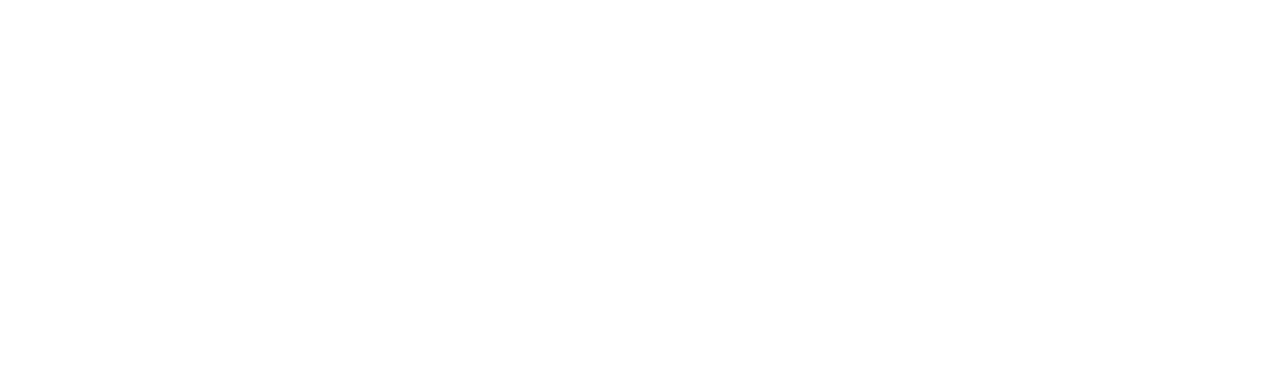
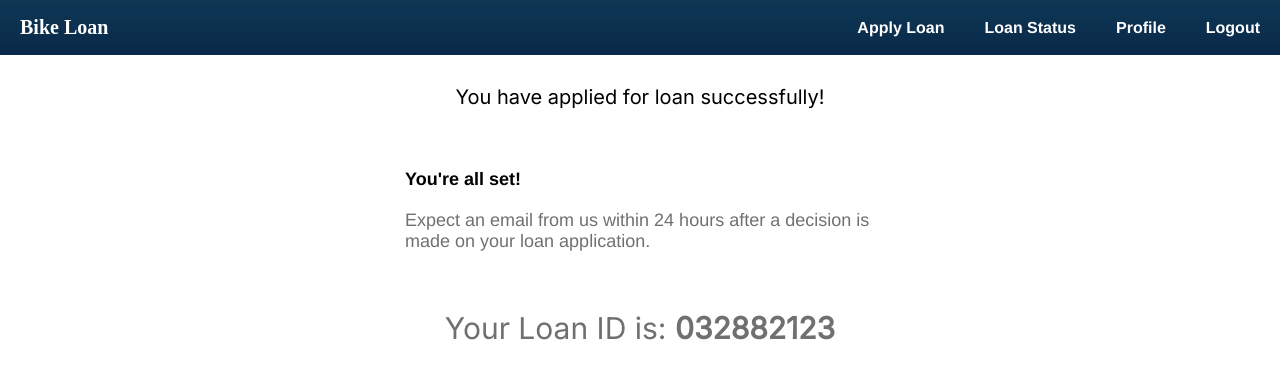
Before and after one commit to iamneo-production/311170b1-8dfb-45b8-b98f-e632175c0092, a React (Create React App) app in the folder reactapp/: page /user/success in a window 1280 px wide. Before the commit this address had no page. Shown: the top 378 px of the page. Built offline with nearby package versions, Linux system fonts and the light colour scheme; a web font is replaced by a local one.

Commit message:
Success message.

```diff
--- a/reactapp/src/App.css
+++ b/reactapp/src/App.css
@@ -265,6 +265,7 @@ button[type="submit"]:hover {
 
 .doc_button input[type=file] {
   font-size: 100px;
+  width: 100%;
   position: absolute;
   left: 0;
   top: 0;
@@ -275,12 +276,12 @@ button[type="submit"]:hover {
 
 .submit_documents {
   display: flex;
-  width: 50%;
+  justify-content: flex-end;
+  width: 100%;
   text-align: center;
 }
 
 #uploadDocumentsButton {
-  width: 50%;
   font-size: 12px;
   text-align: center;
   border-radius: 40px;
@@ -294,9 +295,15 @@ button[type="submit"]:hover {
 }
 
 #track_application_text,
-#profile_info_text {
+#profile_info_text,
+#loan_success_msg {
   color: black;
   font-size: 20px;
+  text-align: center;
+}
+
+#loan_sucess_id {
+  font-size: 30px;
   text-align: center;
 }
 
--- a/reactapp/src/App.js
+++ b/reactapp/src/App.js
@@ -5,6 +5,8 @@ import Dashboard from './components/admin/Dashboard';
 import AddLoan from "./components/user/AddLoan";
 import ViewLoan from './components/user/ViewLoan';
 import ViewProfile from './components/user/ViewProfile';
+import ApplySuccess from './components/user/ApplySuccess';
+
 import {
   BrowserRouter as Router,
   Routes,
@@ -22,6 +24,7 @@ function App() {
           <Route path='user/addLoan' element={< AddLoan />}></Route>
           <Route path='user/viewLoan' element={< ViewLoan />}></Route>
           <Route path='user/getProfile' element={< ViewProfile />}></Route>
+          <Route path='user/success' element={< ApplySuccess />}></Route>
           <Route path='admin/getAllLoans' element={< Dashboard />}></Route>
         </Routes>
       </div>
--- a/reactapp/src/components/admin/DisplayUser.jsx
+++ b/reactapp/src/components/admin/DisplayUser.jsx
@@ -1,6 +1,13 @@
 import React from "react";
 
 export default class Dashboard extends React.Component {
+
+  applicant = {
+    name: ["Varshith Thota", "Jennifer Lopez"],
+    email: ["varshiththota@bikeloan.com", "jenniferlpz@bikeloan.com"],
+    loan_amt: ["10,000,000", "100,000,000"]
+  }
+
   render() {
     return (
       <div className="display_users_wrapper">
@@ -10,13 +17,13 @@ export default class Dashboard extends React.Component {
         <div className="applicants_list">
           <div className="applicant_deets">
             <p id="applicant_name">
-              Varshith Thota
+              {this.applicant.name[0]}
             </p>
             <p>
-              Applicant email: varshiththota@bikeloan.com
+              Applicant email: {this.applicant.email[0]}
             </p>
             <p>
-              Loan amount: 10,000,000
+              Loan amount: {this.applicant.loan_amt[0]}
             </p>
             <button className="download_files_btn">Download files</button> &nbsp;
             <button className="approve_btn">Approve</button> &nbsp;
@@ -25,13 +32,13 @@ export default class Dashboard extends React.Component {
           <br />
           <div className="applicant_deets">
             <p id="applicant_name">
-              Jennifer Lopez
+              {this.applicant.name[1]}
             </p>
             <p>
-              Applicant email: jenniferlpz@bikeloan.com
+              Applicant email: {this.applicant.email[1]}
             </p>
             <p>
-              Loan amount: 100,000,000
+              Loan amount: {this.applicant.loan_amt[1]}
             </p>
             <button className="download_files_btn">Download files</button> &nbsp;
             <button className="approve_btn">Approve</button> &nbsp;
--- /dev/null
+++ b/reactapp/src/components/user/ApplySuccess.jsx
@@ -0,0 +1,31 @@
+import React from "react";
+import Navbar from "./Navbar";
+
+export default class ApplySuccess extends React.Component {
+
+  loan_idx = {
+    id: "032882123"
+  }
+
+  render() {
+    return (
+      <div>
+        <Navbar />
+        <div className="wrapper">
+          <p id="loan_success_msg">
+            You have applied for loan successfully!
+          </p>
+          <br />
+          <p style={{ "color": "black", "fontFamily": "Helvetica", "fontSize": "18px" }}>
+            <strong>You're all set!</strong>
+            <p>Expect an email from us within 24 hours after a decision is made on your loan application.</p>
+          </p>
+          <br />
+          <p id="loan_sucess_id">
+            Your Loan ID is: <strong>{this.loan_idx.id}</strong>
+          </p>
+        </div>
+      </div>
+    );
+  }
+}
```
